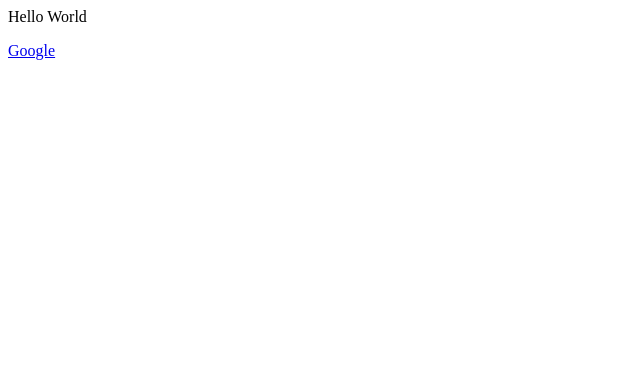
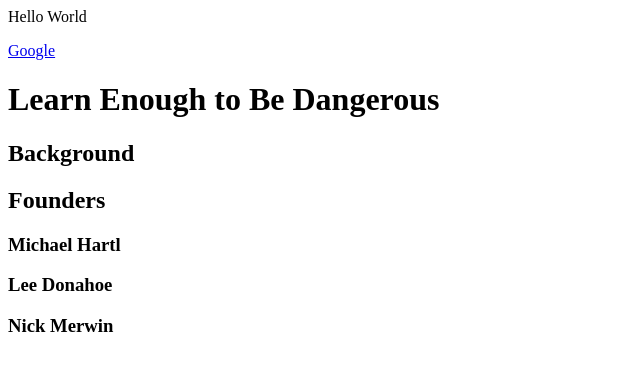
Before and after one commit to rich5k/sample_website, a plain HTML site: page index.html in a window 1280 px wide. Shown: the whole page, without its empty margins (0-640 px from the left). Drawn offline with Linux system fonts and the light colour scheme.

Commit message:
Added headings

```diff
--- a/index.html
+++ b/index.html
@@ -7,5 +7,11 @@
 <body>
     <p>Hello World</p>
     <a href="https://www.google.com">Google</a>
+    <h1>Learn Enough to Be Dangerous</h1>
+    <h2>Background</h2>
+    <h2>Founders</h2>
+    <h3>Michael Hartl</h3>
+    <h3>Lee Donahoe</h3>
+    <h3>Nick Merwin</h3>
 </body>
 </html>
```
